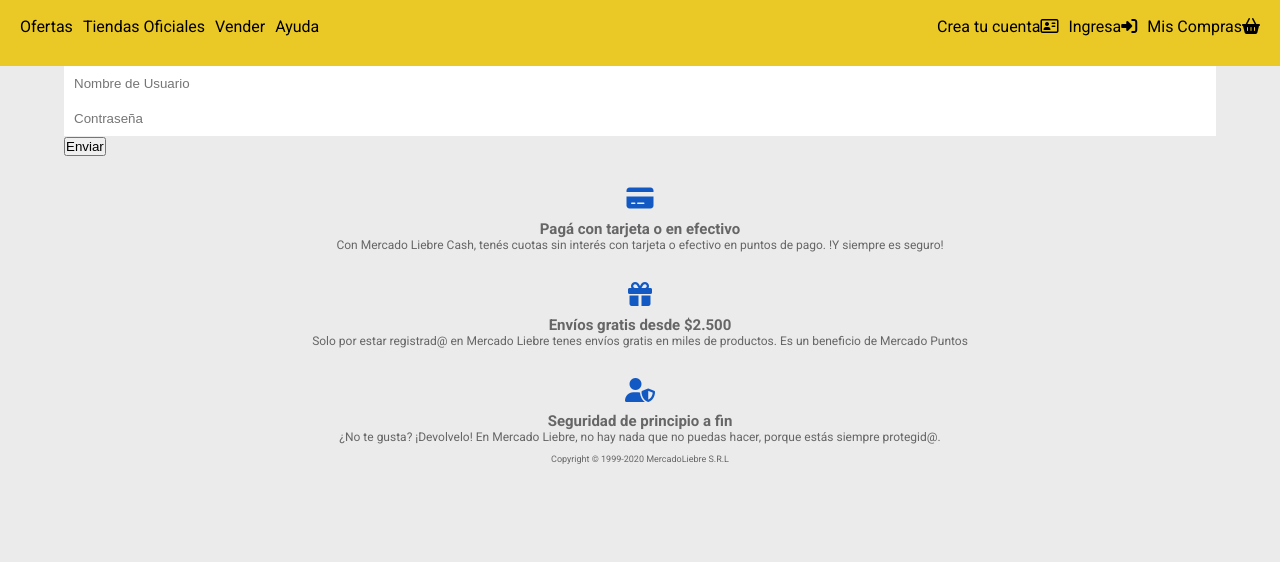
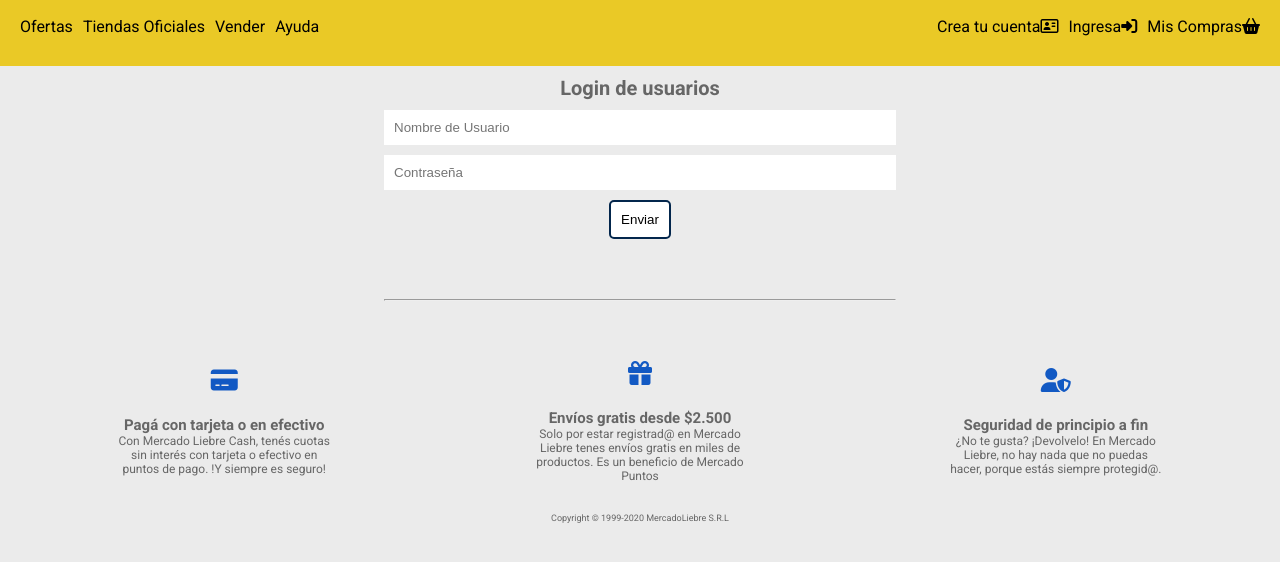
Before and after one commit to Svarium/MercadoLiebre, a website: page views/login.html in a window 1280 px wide. Shown: the part 114-676 px from the top of the page. Drawn offline with Linux system fonts and the light colour scheme.

Commit message:
agrego estilos a login.html

```diff
--- a/public/css/footer.css
+++ b/public/css/footer.css
@@ -24,4 +24,30 @@
 .home__footer__article--copy{
     font-size: 9px;
     color: var(--GrisOscuro);
+    text-align: center;
+    margin: 20px 0;
 }
+
+/* desktop */
+
+@media (min-width:1024px) {
+    .home__footer__section{
+        display: flex;
+        flex-wrap: wrap;
+        justify-content:center;
+        width: 100%;
+    }
+
+    .home__footer__article--textos{
+        display: flex;
+        flex-direction: column;
+        flex-wrap: wrap;
+        justify-content: center;
+        width: 33%;
+    }
+    .home__footer__article--textos p{
+        width: 55%;
+        align-self: center;
+    }
+
+}
--- a/public/css/generales.css
+++ b/public/css/generales.css
@@ -28,3 +28,8 @@
 ol, ul {
     padding: 0;
 }
+
+hr{
+    width: 100%;
+    margin: 30px auto;
+}
--- a/public/css/login.css
+++ b/public/css/login.css
@@ -0,0 +1,39 @@
+.login__main{
+    width: 90%;
+}
+
+.login__main--form{
+    display: flex;
+    flex-direction: row;
+    width: 100%;
+    flex-wrap: wrap;
+    gap: 10px;
+    justify-content: center;
+}
+
+.login__main--form button{
+    padding: 10px;
+    border-radius: 5px;
+    border: 2px solid var( --Azul);
+    background-color: white;
+}
+
+/* TABLET */
+
+@media (min-width:768px) {
+    .login__main{
+        width: 60%;
+    }
+}
+
+/* DESKTOP */
+
+@media (min-width:1024px) {
+    .login__main{
+        width: 40%;
+    }
+
+    .login__main--form button{
+        margin-bottom: 30px;
+    }
+}
--- a/public/css/registro.css
+++ b/public/css/registro.css
@@ -22,7 +22,7 @@
 .fomulario-registro p{
     font-weight: bolder;
     text-align:start;
-    margin: 10px 0 0 0;
+    margin: 10px 0 10px 0;
     font-size: 15px;
 }
 
@@ -100,6 +100,7 @@
     flex-wrap: wrap;
     gap: 20px;
     justify-content: center;
+    margin-bottom: 30px;
 }
 
 .form--buttons button{
@@ -109,3 +110,20 @@
     background-color: white;
 
 }
+
+
+/* TABLET */
+
+@media (min-width:768px) {
+    .registro--main{
+        width: 60%;
+    }
+}
+
+/* DESKTOP */
+
+@media (min-width:1024px) {
+    .registro--main{
+        width: 50%;
+    }
+}
--- a/views/login.html
+++ b/views/login.html
@@ -15,10 +15,10 @@
                 <a href="/"><img src="/images/logo-mercado-liebre.svg" alt=""></a>
             </div>
            <div class="header--buscador">
-            <form action="">
+            <form action="" method="get">
                 <div class="header__buscador--box">
                     <input type="search" name="busqueda" placeholder="Buscar productos, marcas">
-                <button>
+                <button type="submit">
                     <i class="fa-solid fa-magnifying-glass"></i>
                 </button>
             </div>
@@ -59,14 +59,14 @@
     </header>
 
     <main class="login__main">
-        <div class="login__main--form">
-            <form action="/login" method="POST">
-                <input type="text" name="usuario" id="usuario" placeholder="Nombre de Usuario">
-                <input type="password" name="password" id="password" placeholder="Contraseña">
+        <h2 class="titulo--registro">Login de usuarios</h2>
+
+            <form action="/login" method="POST" class="login__main--form">
+                <input type="text" name="usuario" id="usuario" placeholder="Nombre de Usuario" required>
+                <input type="password" name="password" id="password" placeholder="Contraseña" required>
                 <button type="submit"><a href="/">Enviar</a></button>
             </form>
-        </div>
-
+        <hr>
     </main>
 
     <footer>
```
Also changed, not shown: views/home.html (+7 -10 lines), views/registro.html (+4 -3 lines).
